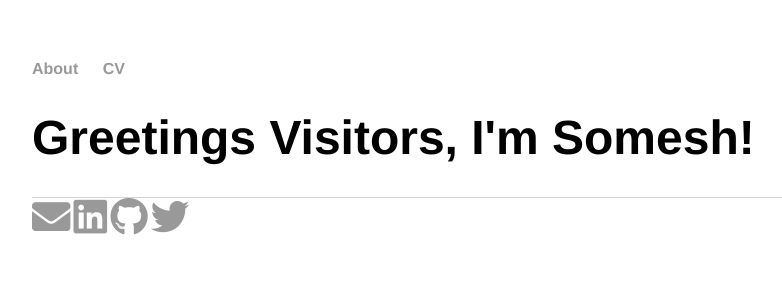
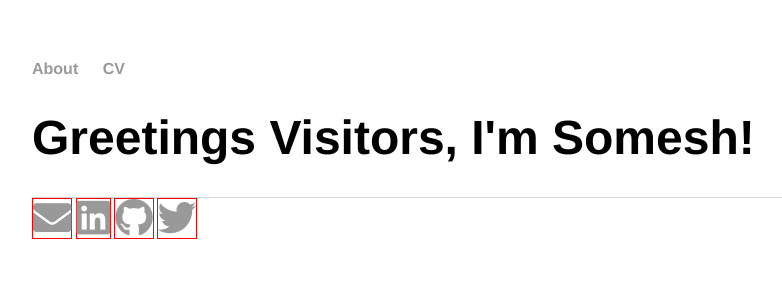
Before and after one commit to saisomesh2594/saisomesh2594.github.io, a Jekyll site: the page built from index.html, in a window 1280 px wide. Shown: the top 300 px of the page, without its empty margins (160-942 px from the left). Built offline with Jekyll 4.4.1, drawn with Linux system fonts in a browser that asks for light colours.

Commit message:
Update main.css

```diff
--- a/css/main.css
+++ b/css/main.css
@@ -2,12 +2,14 @@ body {
     margin: 60px auto;
     width: 70%;
 }
+
 nav ul, footer ul {
     font-family:'Helvetica', 'Arial', 'Sans-Serif';
     padding: 0px;
     list-style: none;
     font-weight: bold;
 }
+
 nav ul li, footer ul li {
     display: inline;
     margin-right: 20px;
@@ -35,3 +37,7 @@ footer {
     border-top: 1px solid #d5d5d5;
     font-size: .8em;
 }
+i.fas,
+i.fab {
+    border: 1px solid red;
+  }
```
